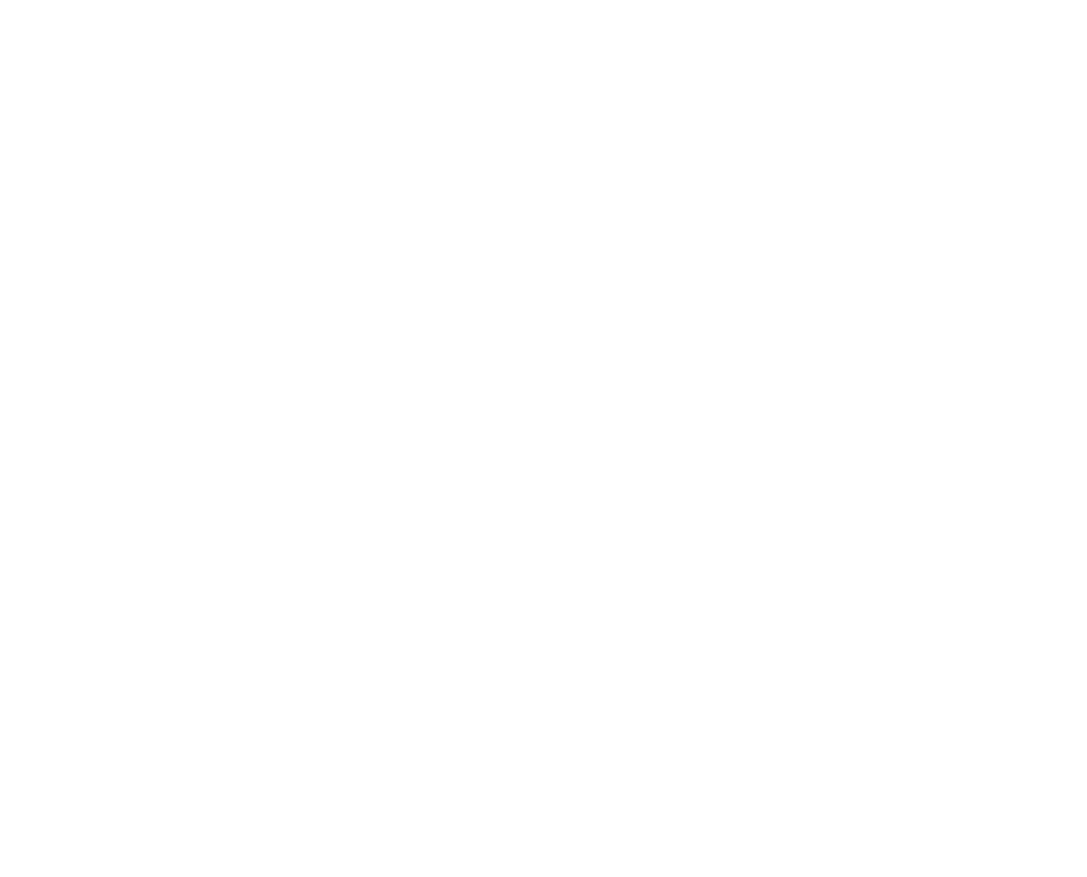
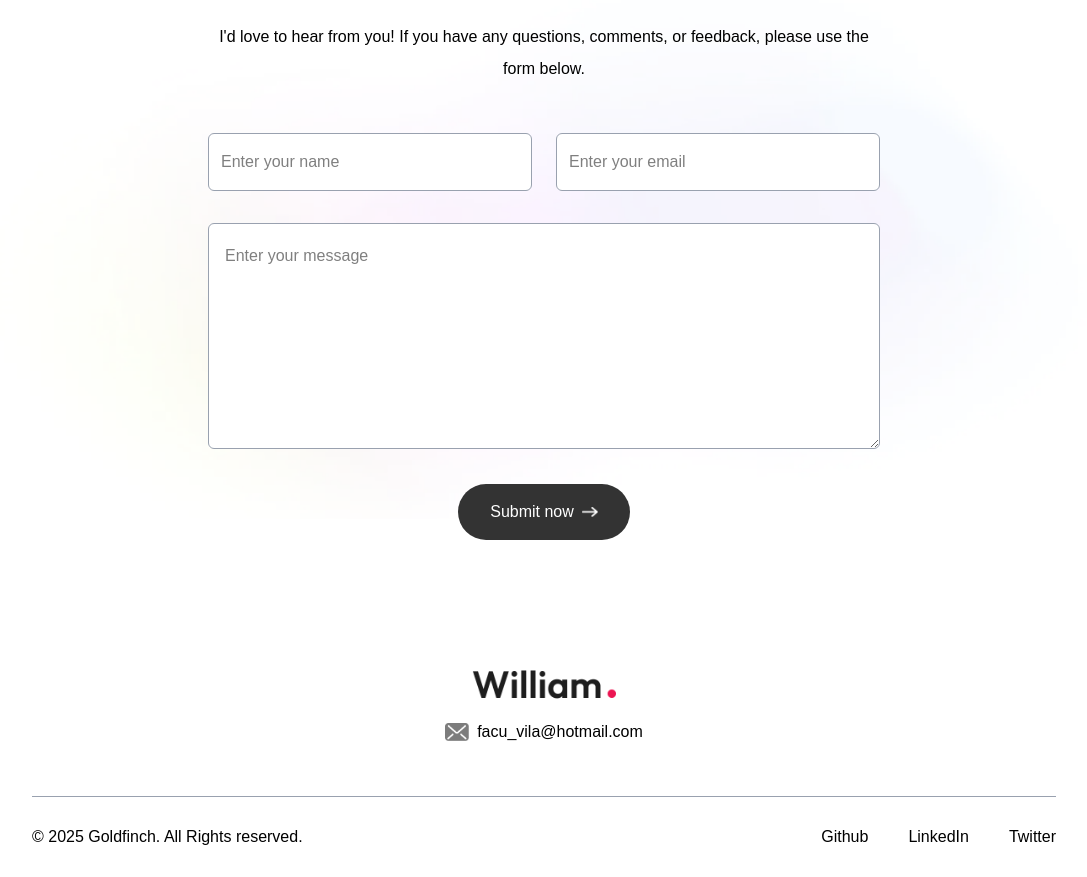
Before and after one commit to Goldfinch95/portafolio, a Next.js app: page / in a window 1280 px wide. Shown: the part 3160-4037 px from the top of the page, without its empty margins (96-1183 px from the left). Before the commit the page ends 3037 px from the top, so only its background shows below. Built offline with nearby package versions, Linux system fonts and the light colour scheme; a web font is replaced by a local one.

Commit message:
se agrego una seccion de contacto y el footer

```diff
--- /dev/null
+++ b/app/components/Footer.jsx
@@ -0,0 +1,30 @@
+import Image from "next/image";
+import { assets } from "@/assets/assets";
+
+const Footer = () => {
+    return (
+        <div className="mt-20">
+           <div className="text-center">
+            <Image src={assets.logo} alt="logo" className="w-36 mx-auto mb-2"
+            />
+
+            <div className="w-max flex items-center gap-2 mx-auto">
+            <Image src={assets.mail_icon} alt="logo" className="w-6"
+            />facu_vila@hotmail.com
+
+            </div>
+            </div>
+
+            <div className="text-center sm:flex items-center justify-between border-t border-gray-400 mx-[10%] mt-12 py-6">
+                <p>© 2025 Goldfinch. All Rights reserved.</p>
+                <ul className="flex items-center gap-10 justify-center mt-4 sm:mt-0">
+                    <li><a target="_blank" href="https://github.com/Goldfinch95">Github</a></li>
+                    <li><a target="_blank" href="https://www.linkedin.com/in/facundo-nicolás-vila-828715278/">LinkedIn</a></li>
+                    <li><a target="_blank" href="https://x.com/Facu_Vila">Twitter</a></li>
+                </ul>
+            </div>
+        </div>
+    );
+};
+
+export default Footer;
--- /dev/null
+++ b/app/components/Reach.jsx
@@ -0,0 +1,27 @@
+import { assets } from "@/assets/assets";
+import Image from "next/image";
+const Reach = () => {
+  return (
+    <div id="contact" className="w-full px-[12%] py-10 scroll-mt-20 bg-[url('/footer-bg-color.png')] bg-no-repeat bg-center bg-[length:90%_auto]">
+      <h4 className="text-center mb-2 text-lg">Connect with me</h4>
+      <h2 className="text-center text-5xl">Get in touch</h2>
+
+      <p className="text-center max-w-2xl mx-auto mt-5 mb-12">
+        I'd love to hear from you! If you have any questions, comments, or feedback, please use the form below.
+      </p>
+
+      <form className="max-w-2xl mx-auto">
+        <div className="grid grid grid-cols-1 md:grid-cols-2  gap-6 mt-10 mb-8">
+            <input type="text" placeholder="Enter your name" required className="flex-1 p-3 outline-none border-[0.5px] border-gray-400 rounded-md bg-white"/>
+            <input type="email" placeholder="Enter your email" required className="flex-1 p-3 outline-none border-[0.5px] border-gray-400 rounded-md bg-white"/>
+        </div>
+        <textarea rows='6' placeholder="Enter your message" required className="w-full p-4 outline-none border-[0.5px] border-gray-400 rounded-md bg-white mb-6"></textarea>
+        <button type="submit" className="py-3 px-8 w-max flex items-center justify-between gap-2 bg-black/80 text-white rounded-full mx-auto hover:bg-black duration-500">Submit now <Image src={assets.right_arrow_white} alt="" className="w-4"/></button>
+
+        <p></p>
+      </form>
+    </div>
+  );
+};
+
+export default Reach;
--- a/app/page.tsx
+++ b/app/page.tsx
@@ -4,7 +4,9 @@
 import Navbar from '@/app/components/Navbar';
 import About from '@/app/components/About';
 import Services from '@/app/components/Services';
-import Work from '@/app/components/Work'
+import Work from '@/app/components/Work';
+import Reach from '@/app/components/Reach';
+import Footer from '@/app/components/Footer';
 
 export default function Home() {
   return (
@@ -14,6 +16,8 @@
     <About />
     <Services />
     <Work />
+    <Reach />
+    <Footer />
     </>
   );
 }
```
